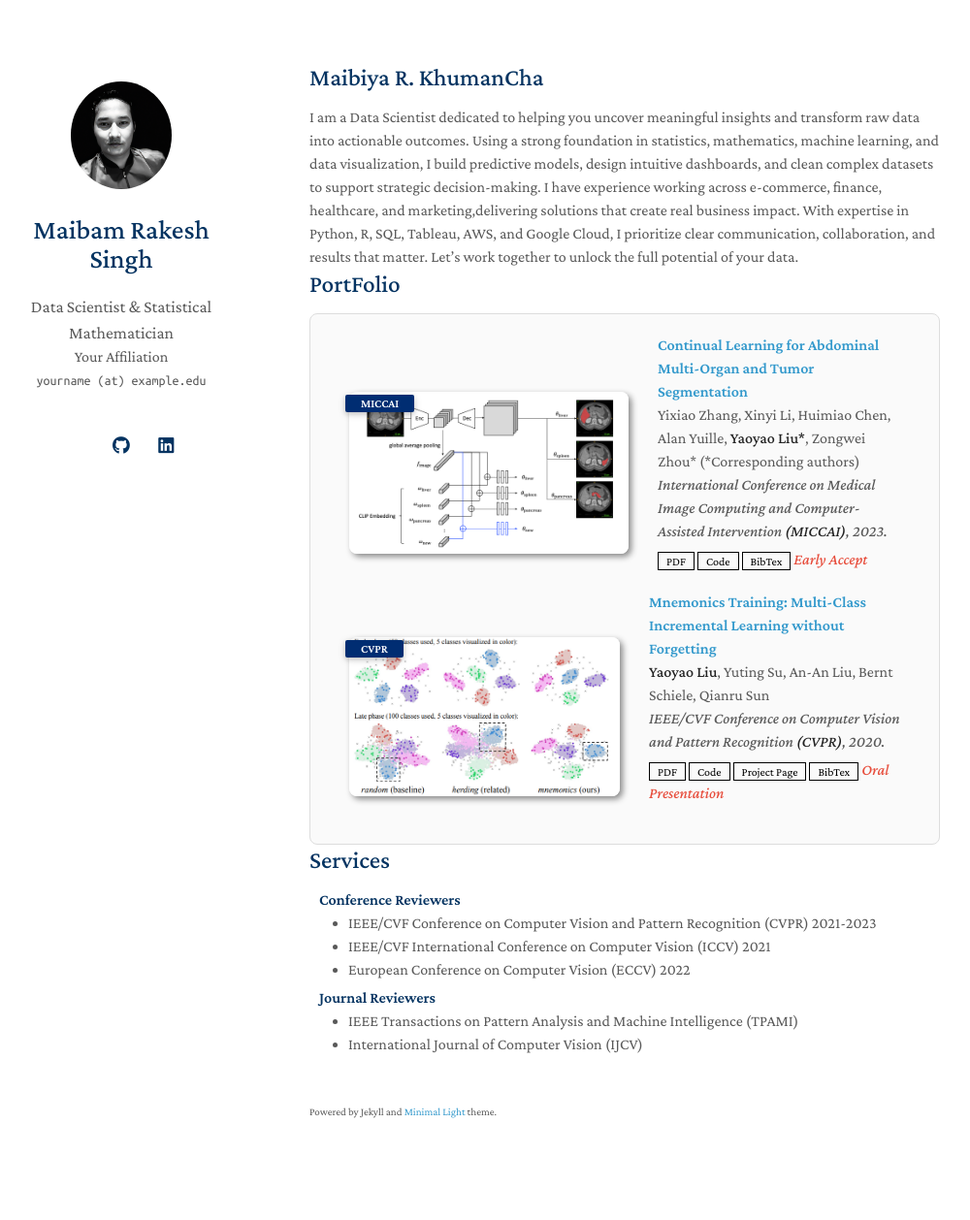
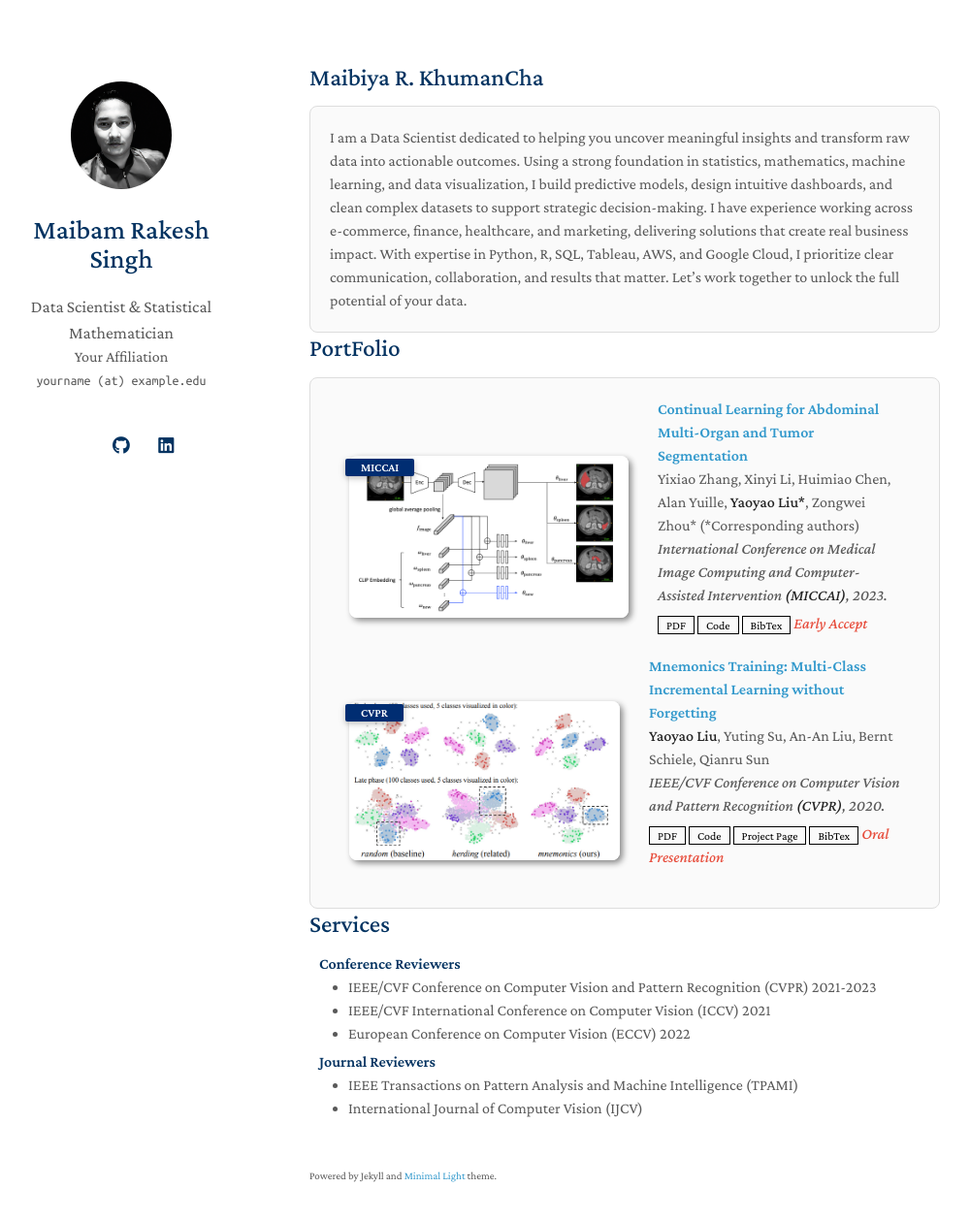
Before and after one commit to maibamrakeshsingh/mimi, a Jekyll site: the page built from index.md, in a window 1280 px wide and 1293 px high. Shown: the top 1258 px of the window at 97% size, without its empty margins (151-1151 px from the left). Built offline with Jekyll 4.4.1, drawn with Linux system fonts in a browser that asks for light colours; a style sheet for code colours, icons or effects is not loaded; our own code applies the rules of GitHub Pages for plain Markdown files; some of the changed lines change nothing that is shown.

Commit message:
Update index.md

```diff
--- a/index.md
+++ b/index.md
@@ -3,14 +3,21 @@ layout: homepage
 ---
 
 ## Maibiya R. KhumanCha
+<div class="section-box"
+     style="border: 1px solid #ddd;
+            padding: 20px;
+            border-radius: 8px;
+            background: #fafafa;
+            margin-top: 15px;">
 
-<div class="section-box">
-I am a Data Scientist dedicated to helping you uncover meaningful insights and transform raw data into actionable outcomes.
-Using a strong foundation in statistics, mathematics, machine learning, and data visualization, I build predictive models, design intuitive dashboards, and clean complex datasets to support strategic decision‑making.
-I have experience working across e‑commerce, finance, healthcare, and marketing,delivering solutions that create real business impact.
-With expertise in Python, R, SQL, Tableau, AWS, and Google Cloud, I prioritize clear communication, collaboration, and results that matter.
-Let’s work together to unlock the full potential of your data.
+  I am a Data Scientist dedicated to helping you uncover meaningful insights and transform raw data into actionable outcomes.
+  Using a strong foundation in statistics, mathematics, machine learning, and data visualization, I build predictive models, design intuitive dashboards, and clean complex datasets to support strategic decision‑making.
+  I have experience working across e‑commerce, finance, healthcare, and marketing, delivering solutions that create real business impact.
+  With expertise in Python, R, SQL, Tableau, AWS, and Google Cloud, I prioritize clear communication, collaboration, and results that matter.
+  Let’s work together to unlock the full potential of your data.
+
 </div>
+
 
 ## PortFolio
 <div class="section-box">
```
